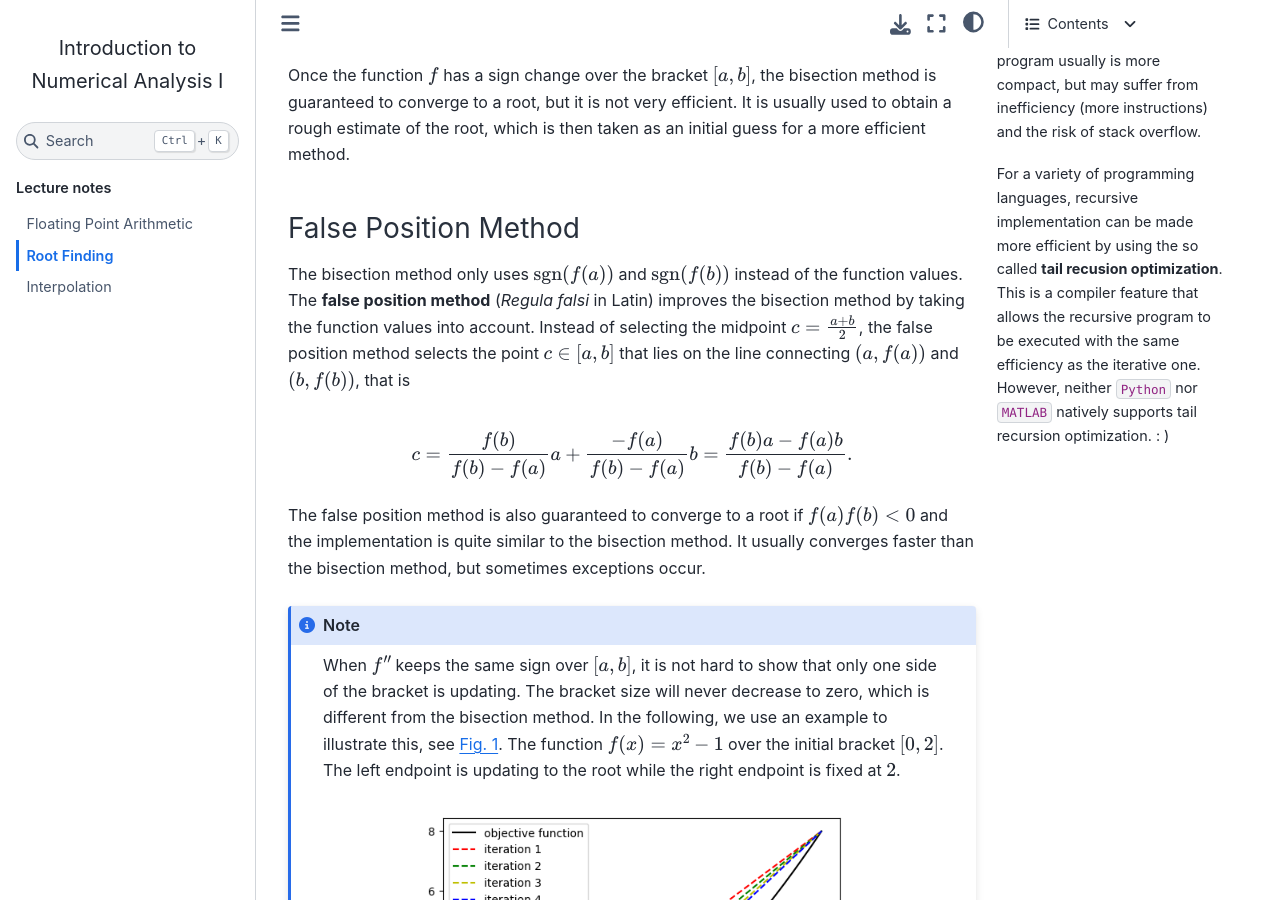
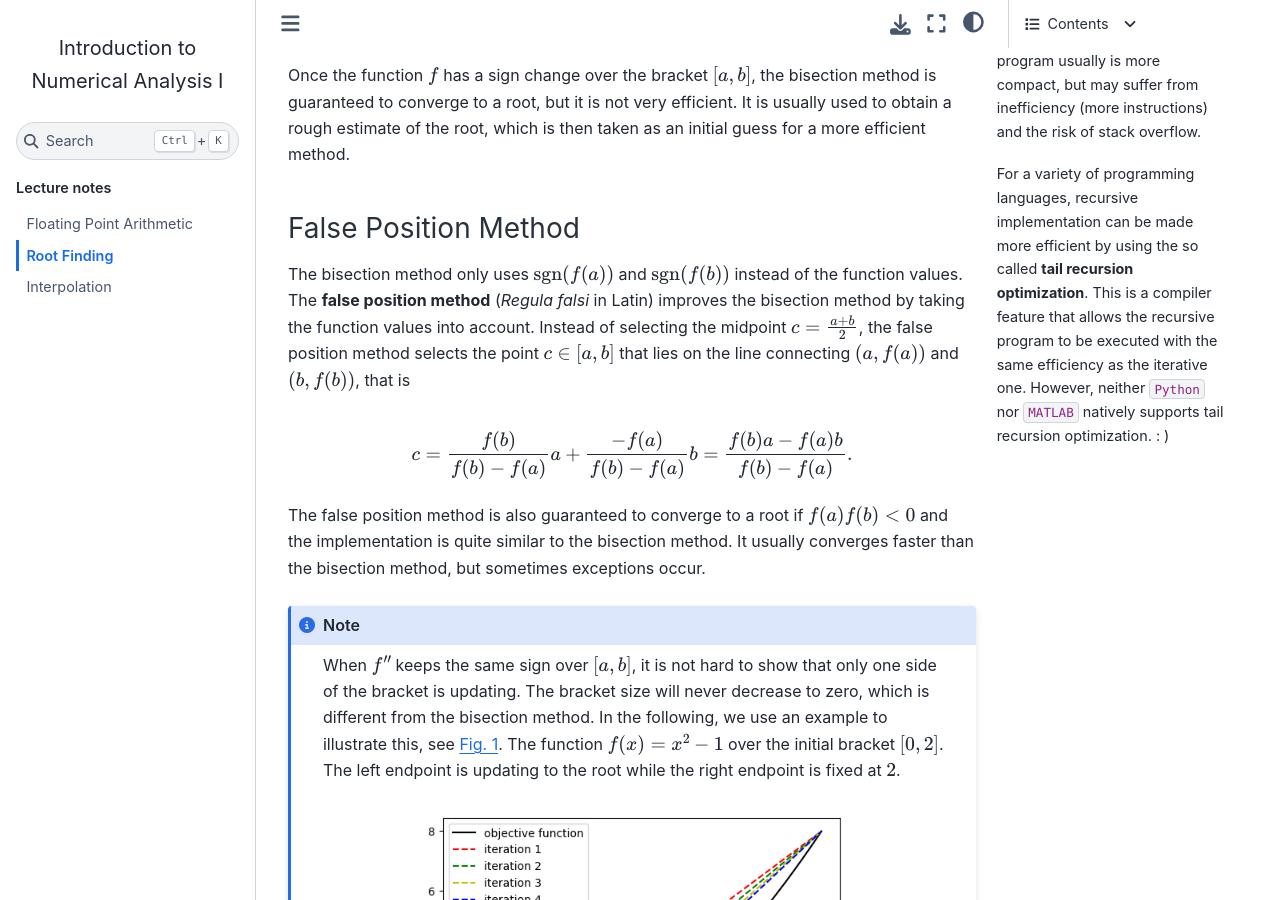
Before and after one commit to auburn-comp-math/math-5630-6630, a Jupyter Book: the page built from root_finding.md, in a window 1280 px wide and 900 px high, scrolled down 826 px. Built offline with Jupyter Book 1.0.4 settings and Sphinx 7.4.7 and the Sphinx Book theme 1.1.4, drawn with Linux system fonts in a browser that asks for light colours; cross-references to code outside the pages are shown as plain code; some of the changed text lies outside the part shown.

Commit message:
correction typos

````diff
--- a/root_finding.md
+++ b/root_finding.md
@@ -29,7 +29,7 @@ The simplest bracket method is the **bisection method**. Once $f(a)f(b) < 0$, on
 ```{margin} Iterative vs Recursive
 The bisection method can be implemented either iteratively or recursively. The recursive program usually is more compact, but may suffer from inefficiency (more instructions) and the risk of stack overflow.
 
-For a variety of programming languages, recursive implementation can be made more efficient by using the so called **tail recusion optimization**. This is a compiler feature that allows the recursive program to be executed with the same efficiency as the iterative one. However, neither ``Python`` nor ``MATLAB`` natively supports tail recursion optimization. : )
+For a variety of programming languages, recursive implementation can be made more efficient by using the so called **tail recursion optimization**. This is a compiler feature that allows the recursive program to be executed with the same efficiency as the iterative one. However, neither ``Python`` nor ``MATLAB`` natively supports tail recursion optimization. : )
 ```
 
 For the first two cases, we can repeat the process with the new interval until certain stop criteria are met. Each iteration reduces the size of the interval by half (gaining one bit each iteration), the total number of iterations required to reduce the interval to a certain size is $\lceil\log_2\left(\frac{b - a}{\epsilon}\right)\rceil$, where $\epsilon$ is the desired tolerance.
````
Also changed, not shown: other parts of root_finding.md (+1 -1 lines).
